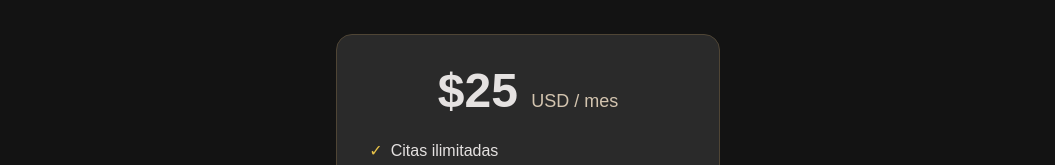
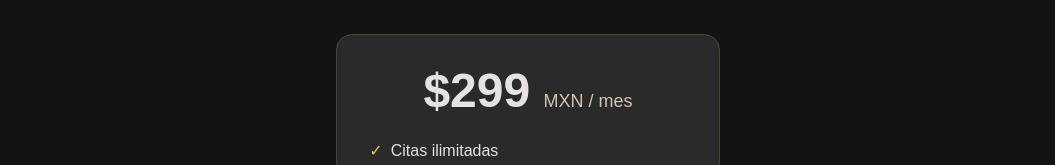
Before and after one commit to XICHUXICHU/barbershop, a Next.js app in the folder apps/web/: page / in a window 1280 px wide. Shown: the part 837-1002 px from the top of the page, without its empty margins (112-1167 px from the left). Built offline with nearby package versions, Linux system fonts and the light colour scheme; no server answers.

Commit message:
fix: pricing from $25 USD to $299 MXN

```diff
--- a/apps/web/src/app/page.tsx
+++ b/apps/web/src/app/page.tsx
@@ -74,9 +74,9 @@ export default function HomePage() {
         </p>
         <div className="bg-hc-surface-container-high rounded-2xl p-8 border border-hc-outline-variant">
           <p className="text-5xl font-extrabold mb-2 text-hc-on-surface">
-            $25{" "}
+            $299{" "}
             <span className="text-lg font-normal text-hc-on-surface-variant">
-              USD / mes
+              MXN / mes
             </span>
           </p>
           <ul className="mt-6 space-y-3 text-left max-w-sm mx-auto text-hc-on-surface">
```
